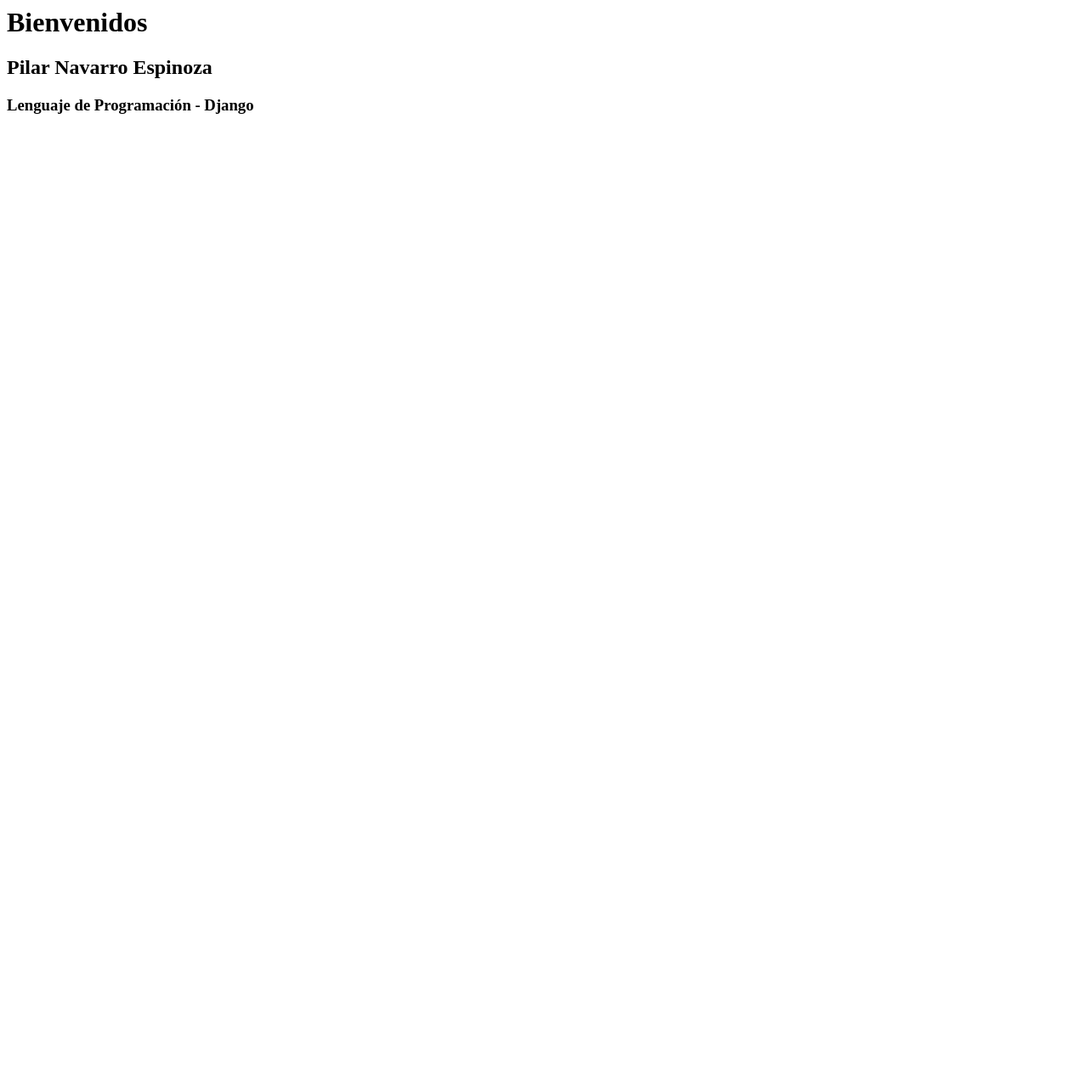
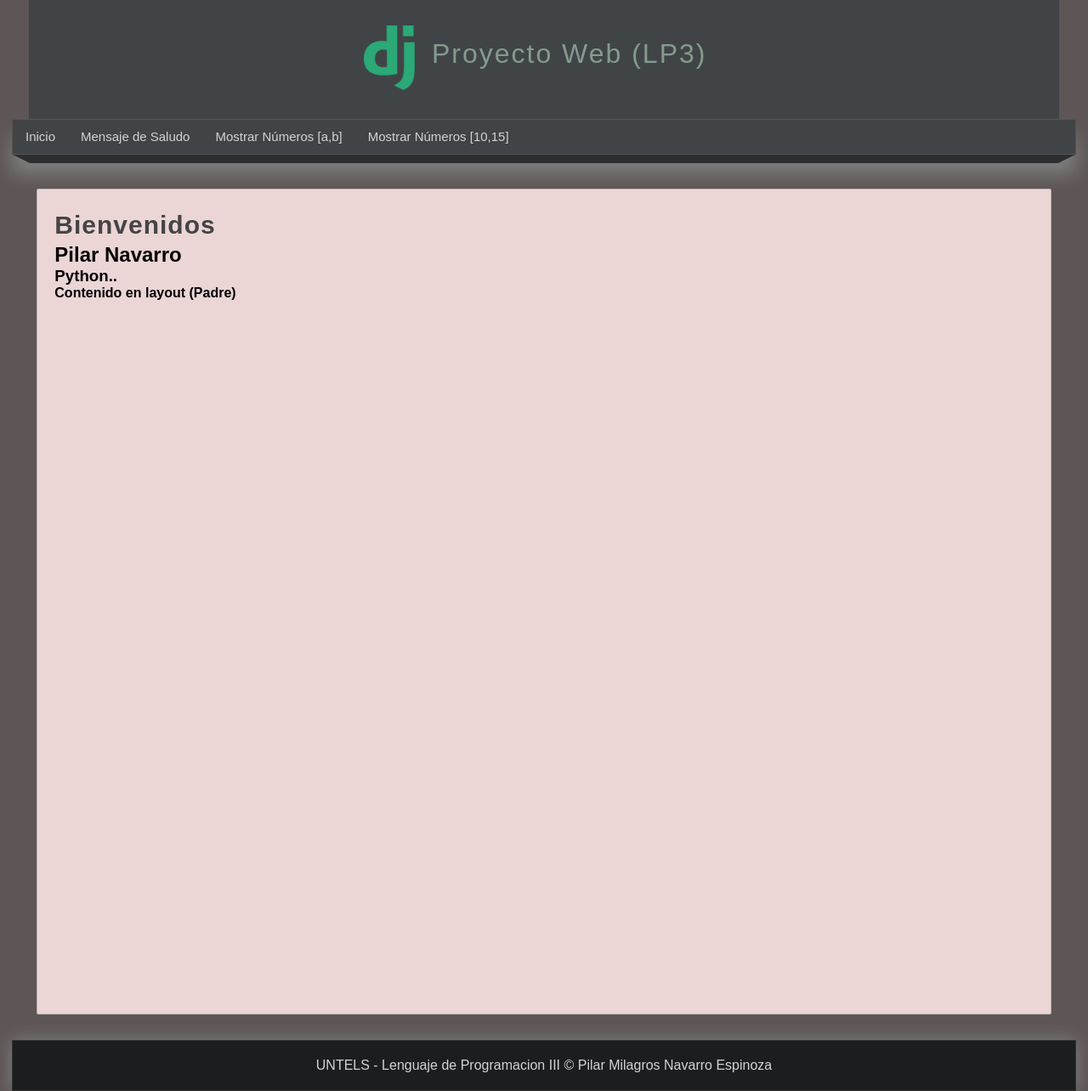
Before and after one commit to PilarMil/LP3Sesion12, a Django app: page /saludo/ in a window 1280 px wide. Shown: the whole page at 85% size. Before the commit the page ends 134 px from the top, so only its background shows below. Run offline with Django 3.2, Linux system fonts and the light colour scheme.

Commit message:
LP3 - Sesion13

```diff
--- /dev/null
+++ b/miapp/static/css/style.css
@@ -0,0 +1,137 @@
+/* estilo generales */
+*{
+    margin: 0px;
+    padding: 0px;
+    font-family: Arial, Helvetica, sans-serif;
+    text-decoration: none;
+}
+body{
+    background-color: #5e5656;
+}
+/* estilos cabecera*/
+header{
+    width: 1212px;
+    height: 140px;
+    background-color: #414446;
+    margin: 0 auto;
+
+}
+#logotipo{
+    width: 35%;
+    height: 130px;
+    margin: 0 auto;
+    padding-top: 10px;
+}
+#logotipo img{
+    display: block;
+    width: 60px;
+    float: left;
+    margin-top: 20px;
+
+}
+#logotipo h1{
+    display: block;
+    float: left;
+    margin-top: 35px;
+    margin-left: 20px;
+    letter-spacing: 2px;
+    font-weight: lighter;
+    color: #849b8e;
+}
+/* estilos para la zona de navegacion (nav)*/
+/* zona del menú*/
+nav{
+    width: 1250px;
+    height: 40px;
+    margin: 0 auto;
+    background-color: #414446;
+    border: 1px solid #5a5252;
+    box-shadow: 0px 22px 22px gray;
+    font-size: 15px;
+}
+/*zona de los enlaces*/
+nav ul{
+    list-style: none;
+    text-decoration: none;
+}
+nav ul li{
+    line-height: 40px;
+    float: left;
+}
+/*hipervinculos*/
+nav ul li a{
+    display: block;
+    padding-left: 15px;
+    padding-right: 15px;
+    color: #d1d4d6;
+}
+
+/* efectos en los hipervinculos*/
+nav ul li a:hover{
+    background: #669e88;
+    box-shadow: 0px 0px 0px rgb(100, 56, 56) inset;
+    color: grey;
+    transition: all 300ms;
+}
+.barra{
+    width: 1250px;
+    margin: 0 auto;
+}
+.esquina-izquierda{
+    display: block;
+    border-left: 20px solid transparent;
+    border-top: 10px solid #2b2f30;
+    float: left;
+
+}
+.esquina-derecha{
+    display: block;
+    border-right: 20px solid transparent;
+    border-top: 10px solid #2b2f30;
+    float: right;
+}
+.relleno-barra{
+    display: block;
+    width: 1210px;
+    height: 10px;
+    background: #2b2f30;
+    float: left;
+}
+/*estilos para el contenido*/
+#content{
+    width: 1212px;
+    min-height: 930px;
+    margin: 0 auto;
+    margin-bottom: 30px;
+    margin-top: 40px;
+}
+.box{
+    background: #ebd5d5;
+    width: 95%;
+    min-height: 930px;
+    padding: 20px;
+    border: 1px solid rgb(185, 177, 177);
+    border-radius: 2px;
+    margin: 0 auto;
+
+
+}
+.title{
+    color: #444;
+    letter-spacing: 1px;
+    font-size: 30px;
+    margin-bottom: 4px;
+    margin-top: 5px;
+}
+/*estilo para el footer*/
+footer{
+    width: 1250px;
+    background-color: #1b1e1f;
+    border: 1px solid #333;
+    color: #d1d4d6;
+    text-align: center;
+    margin: 0 auto;
+    padding-top: 20px;
+    padding-bottom: 20px;
+    box-shadow: 0px 0px 20px gray;
+}
--- /dev/null
+++ b/miapp/templates/layout.html
@@ -0,0 +1,61 @@
+<!DOCTYPE html>
+<html lang="es">
+    <head>
+        <meta charset="utf-8"/>
+        <title>
+            {% block title %}
+
+            {% endblock%}
+            | Pilar Navarro
+        </title>
+        {% load static %}
+        <link rel="stylesheet" type="text/css" href="{% static 'css/style.css' %}">
+    </head>
+    <body>
+        <header>
+            <div id="logotipo">
+                <img src="{%static 'images/logoDJango.png'%}">
+                <h1>Proyecto Web (LP3)</h1>
+            </div>
+        </header>
+
+        <nav>
+            <ul>
+                <li>
+                    <a href="/inicio">Inicio</a>
+                </li>
+                <li>
+                    <a href="/saludo">Mensaje de Saludo</a>
+                </li>
+                <li>
+                    <a href="/rango">Mostrar Números [a,b]</a>
+                </li>
+                <li>
+                    <a href="/rango2/10/15">Mostrar Números [10,15]</a>
+                </li>
+            </ul>
+        </nav>
+
+        <div class="barra">
+            <span class="esquina-izquierda"></span>
+            <span class="relleno-barra"></span>
+            <span class="esquina-derecha"></span>
+        </div>
+
+        <div id="content">
+            <div class="box">
+
+                {% block content %}
+                <strong> Contenido en layout (Padre)</strong>
+
+                {% endblock %}
+            </div>
+
+        </div>
+        <footer>
+            UNTELS - Lenguaje de Programacion III &COPY; Pilar Milagros Navarro Espinoza
+        </footer>
+
+    </body>
+
+</html>
--- a/miapp/templates/saludo.html
+++ b/miapp/templates/saludo.html
@@ -1,3 +1,12 @@
-<h1>Bienvenidos</h1>
-<h2>Pilar Navarro Espinoza</h2>
-<h3>Lenguaje de Programación - Django</h3>
+{% extends 'layout.html' %}
+
+{% block title %}
+    saludo
+{% endblock %}
+
+{% block content %}
+    <h1 class="title">Bienvenidos</h1>
+    <h2>Pilar Navarro</h2>
+    <h3>Python..</h3>
+    {{block.super}}
+{% endblock %}
--- a/miapp/views.py
+++ b/miapp/views.py
@@ -2,20 +2,7 @@ from django.shortcuts import render, HttpResponse, redirect
 # Create your views here.
 
 layout = """
-<h1>Proyecto Web (LP3)   | Pilar Navarro Espinoza </h1>
-<hr>
-<ur>
-    <li>
-        <a href="/inicio">Inicio</a>
-    </li>
-    <li>
-        <a href="/saludo">Mensaje de Saludo</a>
-    </li>
-    <li>
-        <a href="/rango">Mostrar Números [a,b]</a>
-    </li>
-</ur>
-</hr>
+
 """
 def index(request):
     return render(request, 'index.html')
```
Also changed, not shown: miapp/templates/index.html (+9 -1 lines), miapp/templates/rango.html (added, +18 -0 lines), miapp/static/images/logoDJango.png (added).
